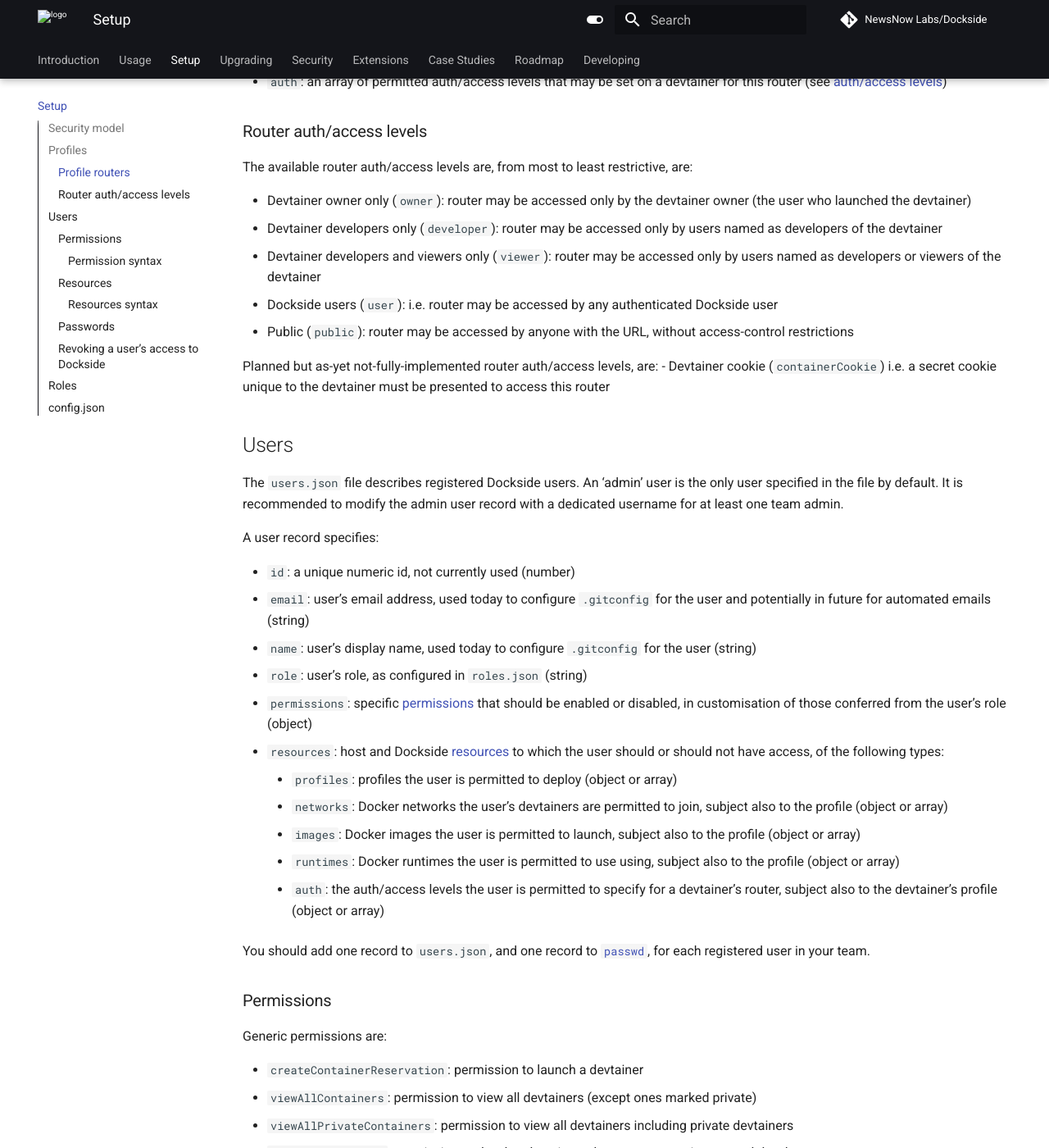
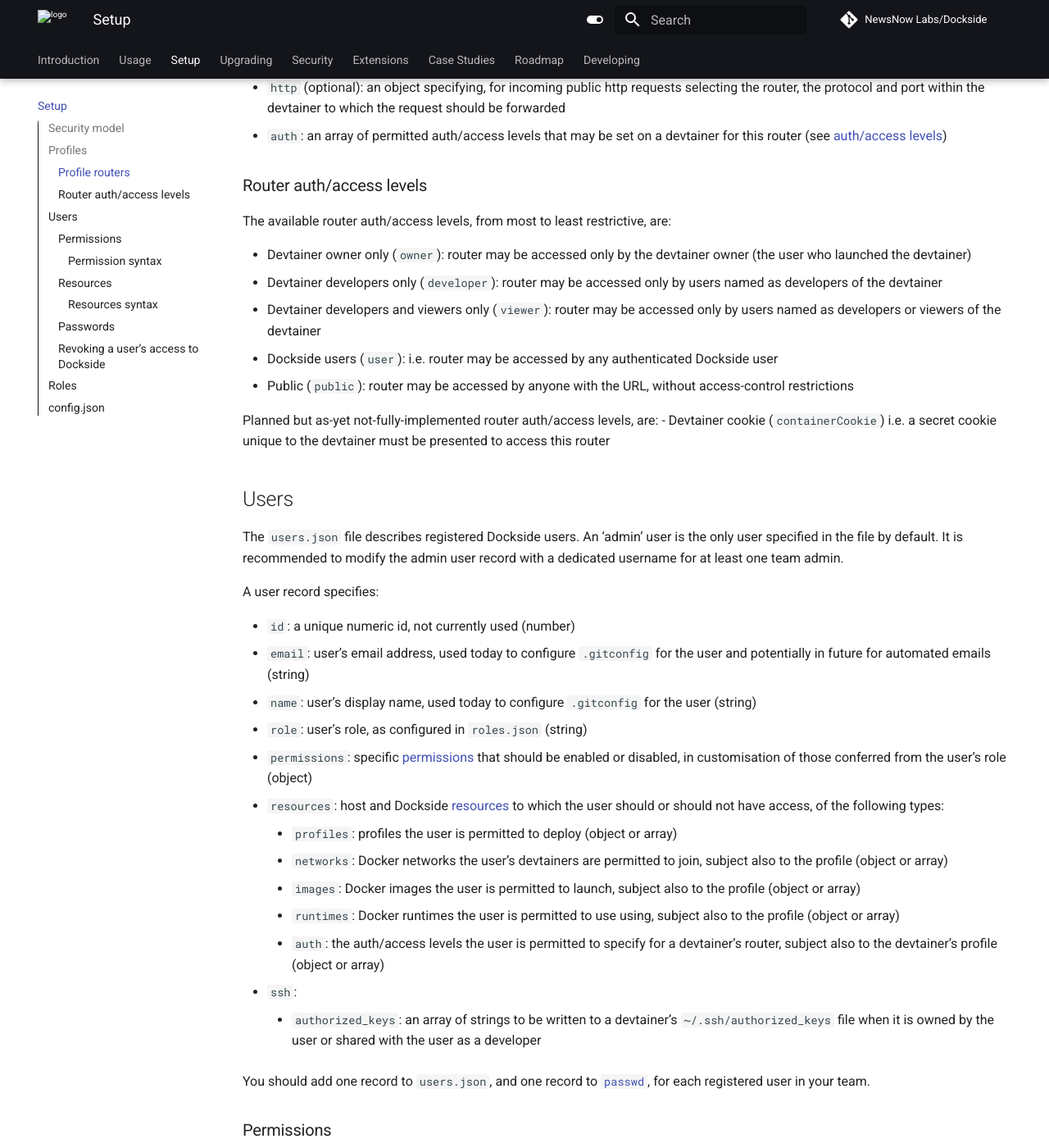
Before and after one commit to newsnowlabs/dockside, an MkDocs documentation site: the page built from docs/setup.md, in a window 1280 px wide and 1400 px high, scrolled down 3209 px. Shown: the whole window at 82% size. Built offline with MkDocs 1.6.1 and Material for MkDocs 9.7.7, drawn with Linux system fonts in a browser that asks for light colours; comment, search, counter and statistics services are not loaded; some of the changed text lies outside the part shown.

Commit message:
Improve documentation

```diff
--- a/docs/setup.md
+++ b/docs/setup.md
@@ -69,6 +69,7 @@ The currently-supported root properties within a profile are:
 | command | [array] command to run on devtainer launch | mandatory if image does not specify a long-running entrypoint or command | `[]` | `["/bin/sh", "-c", "[ -x \"$(which sudo)\" ] || (apk update && apk add sudo;); sleep infinity"]`
 | entrypoint | command with which to override image entrypoint | optional | `[]` | `["/my-entrypoint.sh"]` |
 | mountIDE | disable mounting the Dockside IDE volume (strictly for use with images, such as the Dockside image, that embed their own IDE volume) | optional | `false` | `true` |
+| ssh | whether to enable ssh access | optional | as specified in `config.json` | `true` |
 
 ### Profile routers
 
@@ -83,7 +84,7 @@ A profile may specify zero or more routers. Each router consists of:
 
 ### Router auth/access levels
 
-The available router auth/access levels are, from most to least restrictive, are:
+The available router auth/access levels, from most to least restrictive, are:
 
 - Devtainer owner only (`owner`): router may be accessed only by the devtainer owner (the user who launched the devtainer)
 - Devtainer developers only (`developer`): router may be accessed only by users named as developers of the devtainer
@@ -111,6 +112,8 @@ A user record specifies:
     - `images`: Docker images the user is permitted to launch, subject also to the profile (object or array)
     - `runtimes`: Docker runtimes the user is permitted to use using, subject also to the profile (object or array)
     - `auth`: the auth/access levels the user is permitted to specify for a devtainer's router, subject also to the devtainer's profile (object or array)
+- `ssh`:
+    - `authorized_keys`: an array of strings to be written to a devtainer's `~/.ssh/authorized_keys` file when it is owned by the user or shared with the user as a developer
 
 You should add one record to `users.json`, and one record to [`passwd`](#passwords), for each registered user in your team.
 
@@ -193,3 +196,5 @@ The `config.json` file contains global config for the Dockside instance. Not all
 - `globalCookie`: for an extra layer of security for the security-conscious, you may specify a name, domain and secret value for a global cookie which must be present before any part of Dockside, including the UI will respond to a web request; use this if you are uncomfortable with either the Dockside UI login screen, or devtainer services that may be set to 'public' to be exposed publicly
 - `lxcfs`:  is a fuse filesystem that allows processes running with docker containers to measure their own cpu, memory, and disk usage; refer to [LXCFS](extensions/lxcfs.md) for details of the LXCFS extension
 - `docker.security`: the default `apparmor` and `seccomp` security profiles (may be overriden within Dockside profiles)
+- `ssh`:
+    - `default`: a boolean indicating whether devtainers launched from profiles that do not contain an `ssh` property should have ssh access enabled (default true)
```
